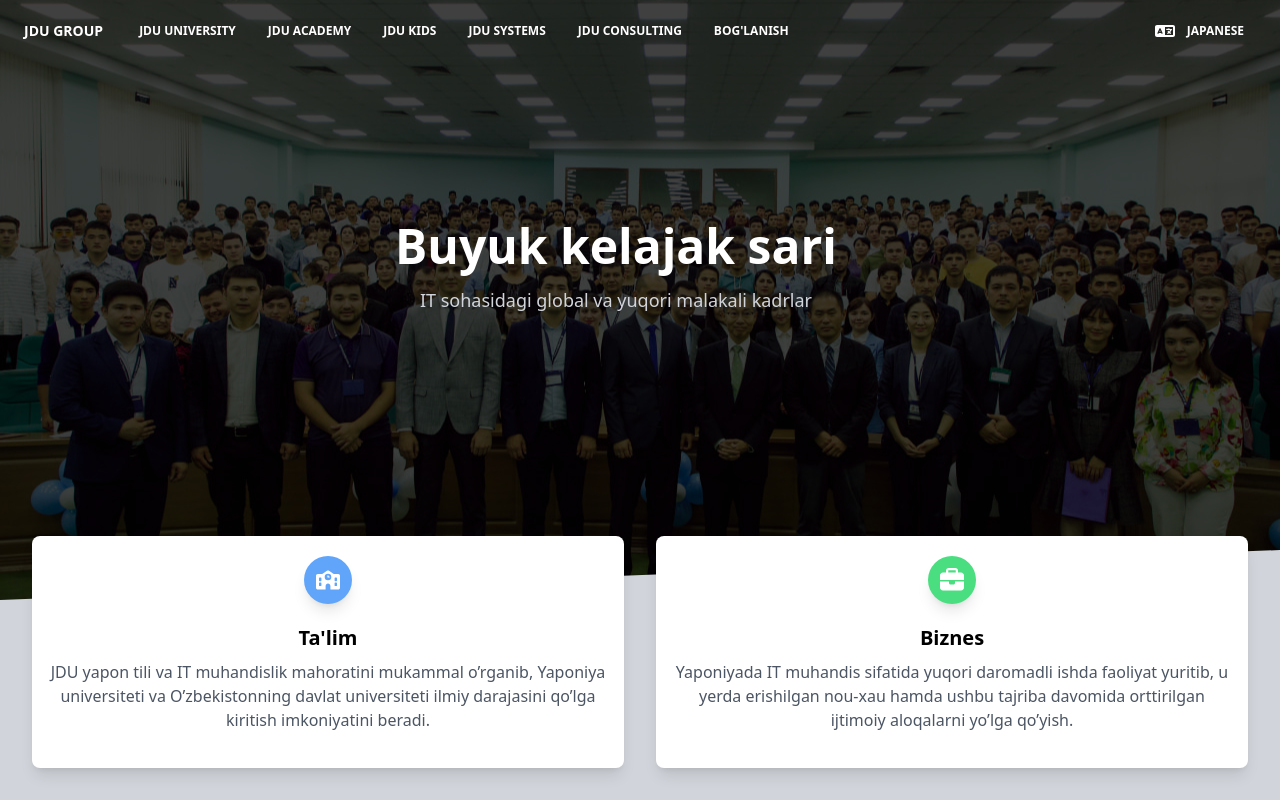
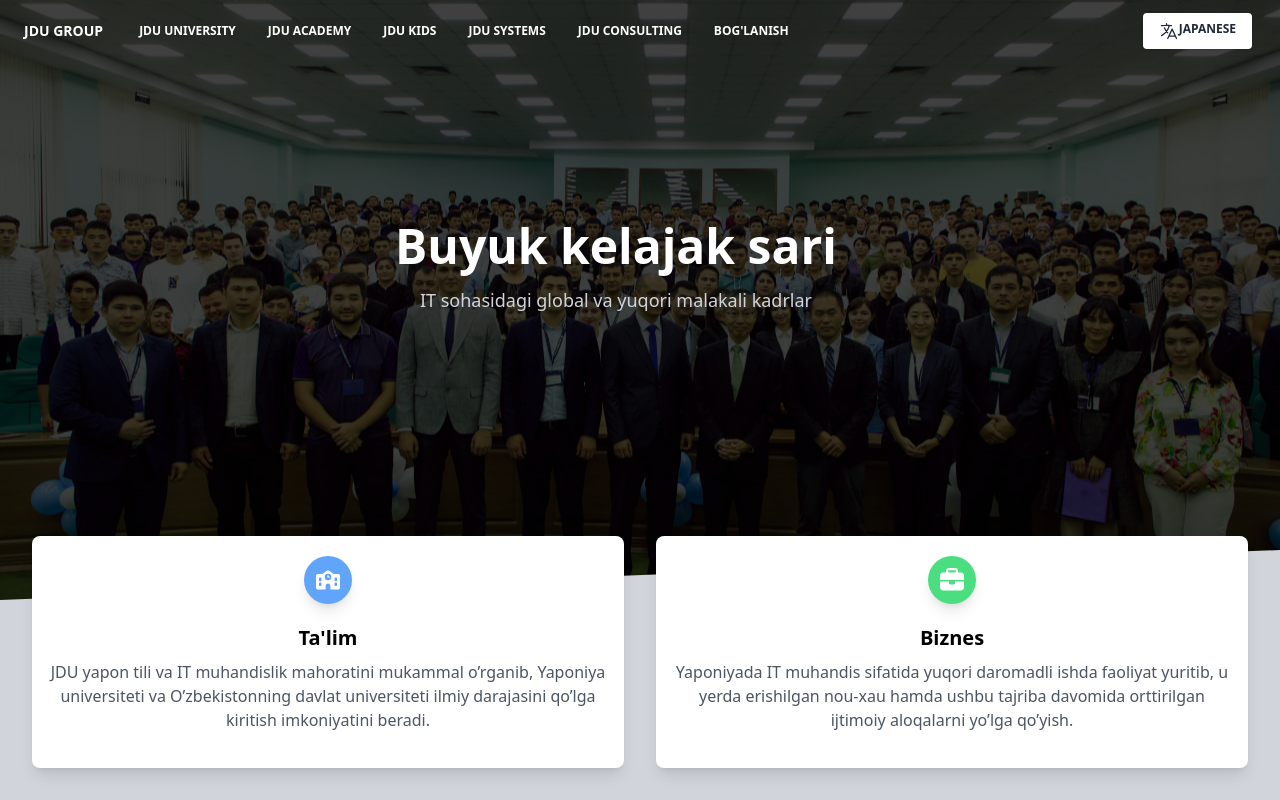
Before and after one commit to lochin/jdu-group, a Nuxt app: page / in a window 1280 px wide. Shown: the top 800 px of the page. Built offline with nearby package versions, Linux system fonts and the light colour scheme.

Commit message:
Locale added

```diff
--- a/components/Footer.vue
+++ b/components/Footer.vue
@@ -11,6 +11,7 @@
       <div class="flex flex-wrap">
         <div class="w-full lg:w-6/12 px-4">
           <h4 class="text-3xl font-semibold">Aloqada bo'lib turaylik!</h4>
+          <h4 class="text-3xl font-semibold">{{ $t('welcome') }}</h4>
           <h5 class="text-lg mt-0 mb-2 text-gray-700">
             Bizni ushbu platformalarning istalganida toping.
           </h5>
@@ -87,14 +88,12 @@ import { FontAwesomeIcon } from "@fortawesome/vue-fontawesome";
 import { faFacebook } from "@fortawesome/free-brands-svg-icons";
 import { faInstagram } from "@fortawesome/free-brands-svg-icons";
 import { faYoutube } from "@fortawesome/free-brands-svg-icons";
-import { faTwitter } from "@fortawesome/free-brands-svg-icons";
 
 
 /* add icons to the library */
 library.add(faFacebook);
 library.add(faInstagram);
 library.add(faYoutube);
-library.add(faTwitter);
 
 let date = new Date().getFullYear();
 </script>
--- a/components/Navbar.vue
+++ b/components/Navbar.vue
@@ -57,11 +57,19 @@
 
         <ul class="flex flex-col lg:flex-row list-none lg:ml-auto">
           <li class="flex items-center">
-            <font-awesome-icon icon="fa-solid fa-language" class="text-white" />
-            <a class="lg:text-white lg:hover:text-gray-300 text-gray-800 px-3 py-4 lg:py-2 flex items-center text-xs uppercase font-bold"
-              href="#">
-              Japanese
-            </a>
+            <button
+              class="bg-white text-gray-800 active:bg-gray-100 text-xs font-bold uppercase px-4 py-2 rounded shadow hover:shadow-md outline-none focus:outline-none lg:mr-1 lg:mb-0 ml-3 mb-3 flex ali"
+              type="button" style="transition: all 0.15s ease 0s;">
+              <svg xmlns="http://www.w3.org/2000/svg" fill="none" viewBox="0 0 24 24" stroke-width="1.5"
+                stroke="currentColor" class="w-5 h-5 inline-block">
+                <path stroke-linecap="round" stroke-linejoin="round"
+                  d="M10.5 21l5.25-11.25L21 21m-9-3h7.5M3 5.621a48.474 48.474 0 016-.371m0 0c1.12 0 2.233.038 3.334.114M9 5.25V3m3.334 2.364C11.176 10.658 7.69 15.08 3 17.502m9.334-12.138c.896.061 1.785.147 2.666.257m-4.589 8.495a18.023 18.023 0 01-3.827-5.802" />
+              </svg>
+              <div class="h-5">
+                <nuxt-link v-if="uzLang" :to="switchLocalePath('uz')" @click="toggleLang">Uzbek</nuxt-link>
+                <nuxt-link v-else :to="switchLocalePath('jp')" @click="toggleLang">Japanese</nuxt-link>
+              </div>
+            </button>
           </li>
         </ul>
 
@@ -78,16 +86,19 @@ import { FontAwesomeIcon } from "@fortawesome/vue-fontawesome";
 
 /* import specific icons */
 import { faBars } from "@fortawesome/free-solid-svg-icons";
-import { faLanguage } from "@fortawesome/free-solid-svg-icons";
 
 
 /* add icons to the library */
 library.add(faBars);
-library.add(faLanguage);
 
 const showMenu = ref(false);
+const uzLang = ref(false);
 
 function toggleNavbar() {
   showMenu.value = !showMenu.value;
 }
+
+function toggleLang() {
+  uzLang.value = !uzLang.value;
+}
 </script>
--- a/nuxt.config.ts
+++ b/nuxt.config.ts
@@ -8,17 +8,19 @@ export default defineNuxtConfig({
     },
   },
   modules: ["@nuxtjs/i18n"],
+
   i18n: {
+    locales: ["uz", "jp"],
+    defaultLocale: "jp",
     vueI18n: {
-      legacy: false,
-      locale: "uz",
+      fallbackLocale: "jp",
       messages: {
         uz: {
-          welcome: "Xush kelibsiz!",
+          welcome: "Xush",
         },
         jp: {
-          welcome: "いらっしゃいませ！",
-        },
+          welcome: "Oskari",
+        }
       },
     },
   },
```
